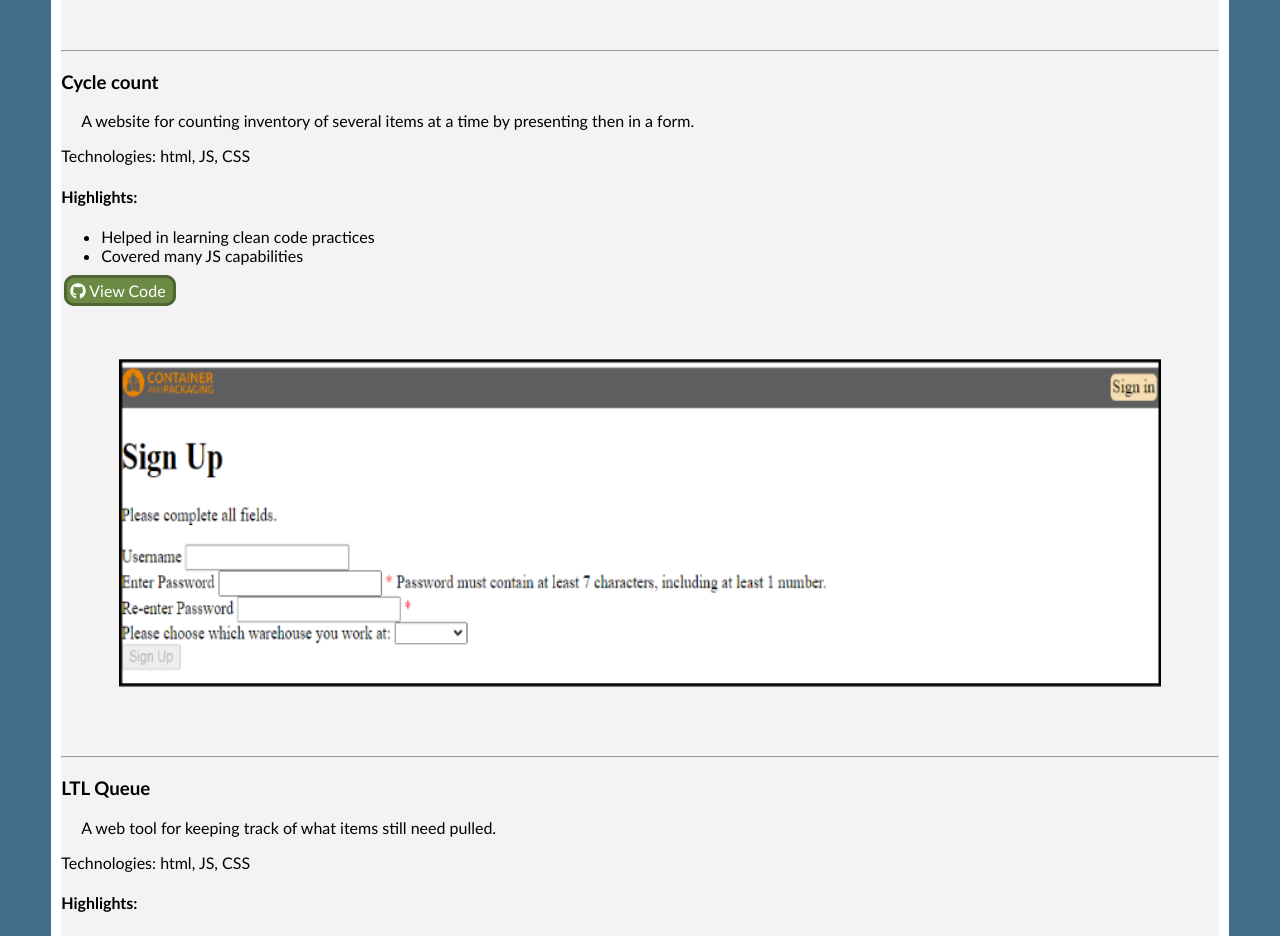
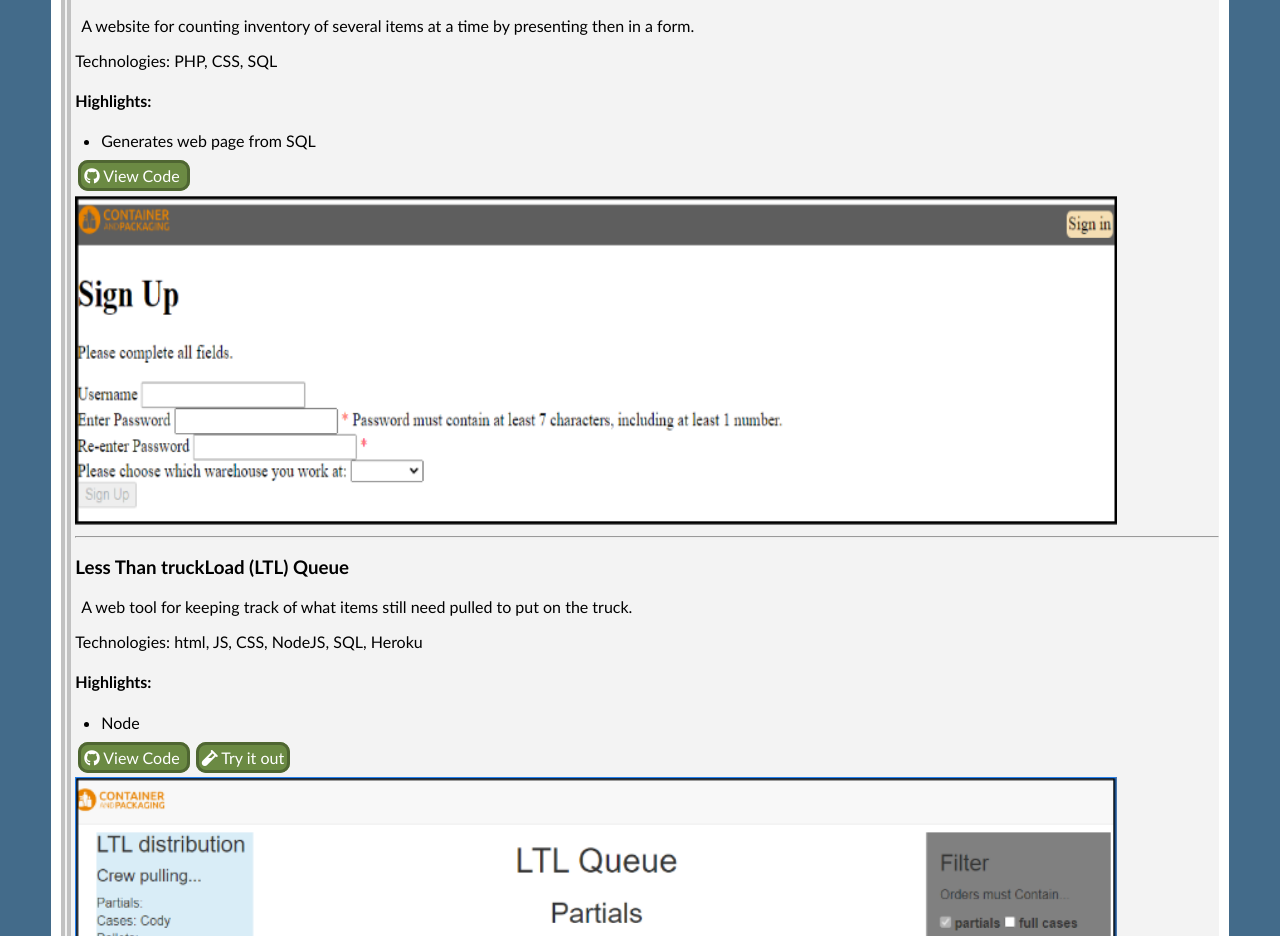
Before and after one commit to Codyl/portfolio-website, a plain HTML site: page index.html in a window 1280 px wide. Shown: the part 1864-2800 px from the top of the page. Drawn offline with Linux system fonts and the light colour scheme.

Commit message:
Fix glitch: project break, small screen display

```diff
--- a/index.html
+++ b/index.html
@@ -9,11 +9,14 @@
 </head>
 <body>
     <nav>
-        <div>
+        <div class="largeScreenNav">
             <a class="anchor navText" href="#about">About Me</a>
             <a class="anchor navText" href="#interests">Interests</a>
             <a class="anchor navText" href="#projects">Projects</a>
             <a class="anchor navText" href="#contact">Contact</a>
+        </div>
+        <div class="smallScreenNav">
+           <a onclick="showDropDownNav()"><i class="fas fa-bars"></i></a>
         </div>
     </nav>
     <div id="bg"></div>
@@ -30,7 +33,7 @@
     </div>
     <div class="blueBackground">
     <div id="main">
-        <div class="box">
+        <div class="box sideDecor" data-testid="about-box">
             <h2 class="sectionHeaderText" id="about">About Me</h2>
             <div class="halfed">
                 <div>
@@ -57,7 +60,7 @@
                 </div>
             </div>
         </div>
-        <div class="box">
+        <div class="box sideDecor" data-testid="interests-box">
             <h2 class="sectionHeaderText" id="interests">Interests</h2>
             <ul>
                 <li> Web front end</li>
@@ -67,15 +70,15 @@
                 <li> Long distance running</li>
             </ul>
         </div>
-        <div class="box">
+        <div class="box sideDecor" data-testid="projects-box">
             <h2 class="sectionHeaderText" id="projects">Projects</h2>
-            <div class="project">
+            <div class="project" data-testid="dnd-project">
                 <h3>Dungeons and dragons Session</h3>
                 <p class="paragraphText">A web tool for running a dungeons and dragons session.
                     Allows you to see rules generated from dndapi.com, use
                     a form to edit a character, and move on a map.
                 </p>
-                <p>Technologies: html, JS, CSS</p>
+                <p>Technologies: html, JS, CSS, webSockets, JSON, API</p>
                 <h4>Highlights:</h4>
                 <ul>
                     <li>Helped in learning clean code practices</li>
@@ -89,22 +92,20 @@
                     <i class="fas fa-vial"></i>
                     Try it out
                 </a>
-                <a href="">
-                    <img src="./img/dnd.png" alt="">
-                </a>
+                <img src="./img/dnd.png" alt=""/>
             </div>
+
             <hr>
-            <div class="project">
+            <div class="project" data-testid="cycle-count-project">
                 <h3>Cycle count</h3>
                 <p class="paragraphText">
                     A website for counting inventory of several items at a time
                     by presenting then in a form.
                 </p>
-                <p>Technologies: html, JS, CSS</p>
+                <p>Technologies: PHP, CSS, SQL</p>
                 <h4>Highlights:</h4>
                 <ul>
-                    <li>Helped in learning clean code practices</li>
-                    <li>Covered many JS capabilities</li>
+                    <li>Generates web page from SQL</li>
                 </ul>
                 <a class="button" href="https://github.com/Codyl/CP_CycleCount">
                     <i  class="fab fa-github"></i>
@@ -114,38 +115,32 @@
                     <i class="fas fa-vial"></i>
                     Try it out
                 </a>
-                <a href="">
                 <img src="./img/cycleCP.png" alt="">
-                </a>
         </div>
             <hr>
-            <div class="project">
-                <h3>LTL Queue</h3>
+            <div class="project" data-testid="ltl-project">
+                <h3>Less Than truckLoad (LTL) Queue</h3>
                 <p class="paragraphText">
                     A web tool for keeping track of what items
-                    still need pulled.
+                    still need pulled to put on the truck.
                 </p>
-                <p>Technologies: html, JS, CSS</p>
+                <p>Technologies: html, JS, CSS, NodeJS, SQL, Heroku</p>
                 <h4>Highlights:</h4>
                 <ul>
-                    <li>Helped in learning clean code practices</li>
-                    <li>Covered many JS capabilities</li>
+                    <li>Node</li>
                 </ul>
                 <a class="button" href="https://github.com/Codyl/CP_OrderQueue">
-                    <i  class="fab fa-github"></i>
+                    <i class="fab fa-github"></i>
                     View Code
                 </a>
                 <a class="button" href="https://chl-cse341-project2.herokuapp.com/">
                     <i class="fas fa-vial"></i>
                     Try it out
                 </a>
-                <a href="">
                 <img src="./img/ltlQueueCP.png" alt="">
-                </a>
             </div>
         </div>
-        <div>
-            <div class="box">
+        <div class="box sideDecor" data-testid="contact-box">
             <h2 class="sectionHeaderText" id="contact">Contact me</h2>
             <form method="POST" action="https://formspree.io/f/xoqpbeaw">
                 <input class="block" type="text" name="name" id="name" placeholder="Name">
@@ -158,7 +153,6 @@
         </div>
     </div>
 </div>
-</div>
     <script src="./script.js"></script>
 </body>
 </html>
--- a/style.css
+++ b/style.css
@@ -6,6 +6,7 @@ body {
     margin: 0px;
     position: relative;
     background-color: #436B8A;
+    width: 100%;
 }
 #bg {
     background-image: url("./img/background.jpg");
@@ -35,9 +36,19 @@ nav div a {
     font-size: 2vw;
     text-decoration: none;
 }
+.smallScreenNav {
+    display: none;
+}
 @media screen and (max-width: 600px) {
     nav div a {
       font-size: 4vw;
+    }
+    .largeScreenNav {
+        display: none;
+    }
+    .smallScreenNav {
+        display: contents;
+        float: right;
     }
   }
 .anchor:hover {
@@ -57,6 +68,7 @@ nav div a {
     margin: 0px 4vw 0px 4vw;
     background-color: white;
     padding: 60px 10px;
+    display: grid;
 }
 .white {
     color: white;
@@ -122,29 +134,31 @@ h2 {
     margin-bottom: 10px;
     background-color: #F3F3F3;
 }
-.box::before {
+.sideDecor::before {
     background-color: #C1C1C1;
     content: "";
-    display: block;
     float: left;
-    width: 2px;
+    display: inline;
+    width: 4px;
     height: 100%;
     margin-right: 10px;
 }
-.box::after {
+.sideDecor::after {
     background-color: #C1C1C1;
     content: "";
-    display: block;
+    float: left;
     position: relative;
     top: -90%;
-    left: 5px;
-    float: left;
+    left: 6px;
     width: 4px;
     height: 80%;
 }
+.project {
+
+}
 .project img {
     width: 90%;
-    margin: 5%;
+    margin-top: 10px;
 }
 #empty {
     height: 100vh;
```
Lines whose indentation alone changed are shown as unchanged.
